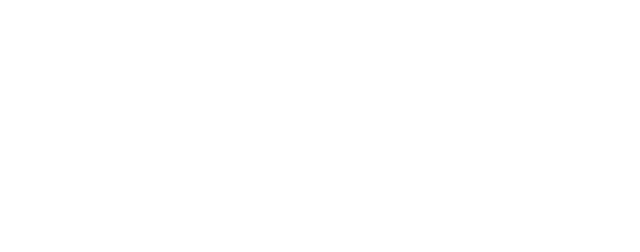
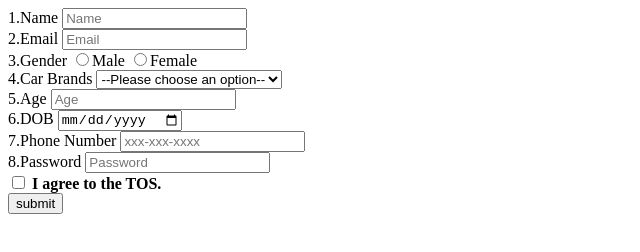
Before and after one commit to acciojob/signup-form-car-Mahi0451, a website: page main.html in a window 1280 px wide. Shown: the whole page, without its empty margins (0-640 px from the left). Drawn offline with Linux system fonts and the light colour scheme.

Commit message:
created a submission

```diff
--- a/main.html
+++ b/main.html
@@ -8,9 +8,70 @@
 
 <body>
 	<!-- the entire body must be written by student -->
+	<!DOCTYPE html>
+
+<html>
+
+<head>
+	<link rel="stylesheet" href="styles.css">
+</head>
+
+<body>
+	<!-- the entire body must be written by student -->
+	<form method="post" name="form" id="form">
+		<div>
+			<label for="name">1.Name</label>
+			<input type="text" id="name" name="name" placeholder="Name" required>
+		</div>
+		<div>
+			<label for="email">2.Email</label>
+			<input type="email" id="email" id="email" placeholder="Email" required>
+		</div>
+		<div>
+			<label for="gender">3.Gender</label>
+			<input type="radio" value="male" name="gender_m" required>Male
+			<input type="radio" value="female" name="gender_f">Female
+		</div>
+		<div>
+			<label for="cars">4.Car Brands</label>
+			<select name="cars" id="cars">
+				<option value="select brands">--Please choose an option--</option>
+			   <option value="BMW">BMW</option>
+				<option value="Audi">Audi</option>
+				<option value="Mercedez">Mercedez</option>
+			</select>
+		</div>
+		<div>
+			<label for="age">5.Age</label>
+			<input type="number" id="age" placeholder="Age" required>
+		</div>
+		<div>
+			<label for="dob">6.DOB</label>
+			<input type="date" name="dob" id="dob" required>
+		</div>
+		<div>
+			<label for="phone number">7.Phone Number</label>
+			<input type="tel" name="phone number" id="phone number" placeholder="xxx-xxx-xxxx" required>
+		</div>
+		<div>
+			<label for="password">8.Password</label>
+			<input type="password" name="password" id="password" placeholder="Password" required>
+		</div>
+		<label for="tos"></label>
+		<input type="checkbox" name="tos" id="tos"> <b>I agree to the TOS.</b>
+		<div>
+			<button type="submit">submit</button>
+		</div>
+	</form>
     <script type="text/javascript" src="./script.js">
 </script>
 
 </body>
 
 </html>
+    <script type="text/javascript" src="./script.js">
+</script>
+
+</body>
+
+</html>
```
